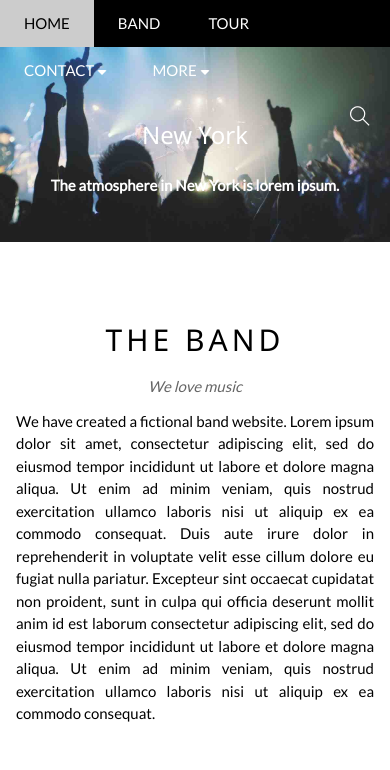
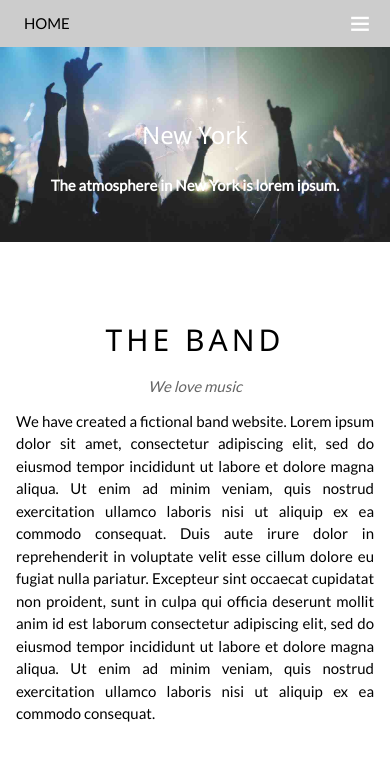
Before and after one commit to uzuhinta/theband.github.io, a plain HTML site: page index.html in a window 390 px wide. Both pictures are taken after a click on the link "HOME". Shown: the top 770 px of the page. Drawn offline with Linux system fonts and the light colour scheme.

Commit message:
Responsive header mobile

```diff
--- a/asset/css/style.css
+++ b/asset/css/style.css
@@ -40,11 +40,12 @@ html {
   height: 46.5px;
   background-color: #000;
   z-index: 1;
+  overflow: hidden;
 }
 
-#nav {
+/* #nav {
   display: inline-block;
-}
+} */
 
 #nav li {
   display: inline-block;
@@ -63,8 +64,8 @@ ul#nav {
   text-decoration: none;
   padding: 0 24px;
   display: inline-block;
-  *display: inline;
   transition: all 0.4s;
+  width: 100%;
 }
 
 #nav > li:last-child > a::after,
@@ -117,17 +118,27 @@ ul#nav {
   padding: 0 8px;
 }
 
+#header .mobile-menu-btn,
 #header .search-btn {
+  position: absolute;
+  top: 0;
+  right: 0;
   padding: 0 20px 0 25px;
   float: right;
   transition: all 0.5s;
 }
 
+#header .mobile-menu-btn:hover,
 #header .search-btn:hover {
   cursor: pointer;
   background-color: #f44336;
 }
 
+#header .mobile-menu-btn {
+  display: none;
+}
+
+#header .menu-icon,
 #header .search-icon {
   color: #fff;
   font-size: 20px;
@@ -534,3 +545,21 @@ ul#nav {
   line-height: 1.5;
   font-size: 15px;
 }
+
+@media (max-width: 740px) {
+  /* #header {
+
+  } */
+  #nav li {
+    display: block;
+    background-color: #000;
+  }
+
+  #header .search-btn {
+    display: none;
+  }
+
+  #header .mobile-menu-btn {
+    display: block;
+  }
+}
--- a/index.html
+++ b/index.html
@@ -43,6 +43,9 @@
         </ul>
         <div class="search-btn">
           <i class="ti-search search-icon"></i>
+        </div>
+        <div class="mobile-menu-btn">
+          <i class="ti-menu menu-icon"></i>
         </div>
       </div>
 
@@ -262,6 +265,23 @@
       modalContainer.addEventListener("click", function (event) {
         event.stopPropagation();
       });
+
+      const menuBtn = document.querySelector(".mobile-menu-btn");
+      const header = document.querySelector("#header");
+      menuBtn.addEventListener("click", function () {
+        console.log(header.clientHeight);
+        if (header.clientHeight === 47) {
+          header.style.height = "auto";
+        } else {
+          header.style.height = "47px";
+        }
+      });
+      const anchorBtns = document.querySelectorAll("#nav li a");
+      anchorBtns.forEach(function (anchorBtn) {
+        anchorBtn.onclick = function () {
+          header.style.height = "47px";
+        };
+      });
     </script>
   </body>
 </html>
```
